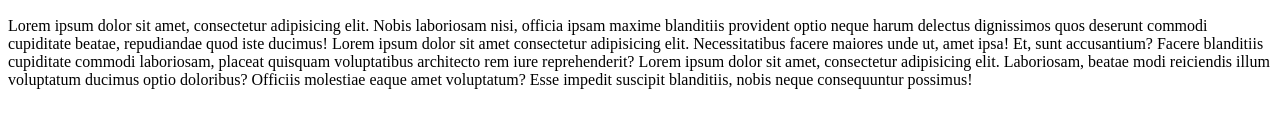
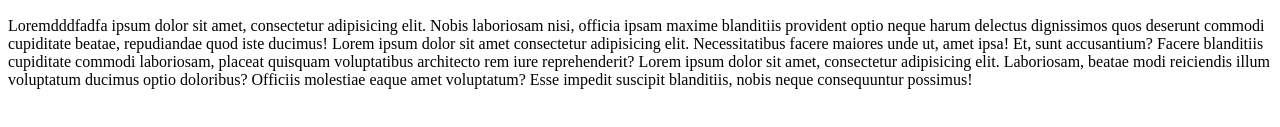
Before and after one commit to aMcCode/ali-mac-portfolio, a plain HTML site: page index.html in a window 1280 px wide. Shown: the part 557-684 px from the top of the page. Drawn offline with Linux system fonts and the light colour scheme.

Commit message:
minor update to lorem ipsom

```diff
--- a/index.html
+++ b/index.html
@@ -1,7 +1,7 @@
 <!DOCTYPE html>
 <html lang="en">
 <head>
-    <meta charset="UTF-8">
+     <meta  charset="UTF-8">
     <meta http-equiv="X-UA-Compatible" content="IE=edge">
     <meta name="viewport" content="width=device-width, initial-scale=1.0">
     <title>Alicia McNeil's Portfolio</title>
@@ -21,7 +21,7 @@
             <img id="profile-img" src="./assets/images/rubber-ducky.png" alt="Alicia's Profile Picture">
         </div>
         <div>
-            <p>Lorem ipsum dolor sit amet, consectetur adipisicing elit. Nobis laboriosam nisi, officia ipsam maxime blanditiis provident optio neque harum delectus dignissimos quos deserunt commodi cupiditate beatae, repudiandae quod iste ducimus! Lorem ipsum dolor sit amet consectetur adipisicing elit. Necessitatibus facere maiores unde ut, amet ipsa! Et, sunt accusantium? Facere blanditiis cupiditate commodi laboriosam, placeat quisquam voluptatibus architecto rem iure reprehenderit? Lorem ipsum dolor sit amet, consectetur adipisicing elit. Laboriosam, beatae modi reiciendis illum voluptatum ducimus optio doloribus? Officiis molestiae eaque amet voluptatum? Esse impedit suscipit blanditiis, nobis neque consequuntur possimus!</p>
+            <p>Loremdddfadfa ipsum dolor sit amet, consectetur adipisicing elit. Nobis laboriosam nisi, officia ipsam maxime blanditiis provident optio neque harum delectus dignissimos quos deserunt commodi cupiditate beatae, repudiandae quod iste ducimus! Lorem ipsum dolor sit amet consectetur adipisicing elit. Necessitatibus facere maiores unde ut, amet ipsa! Et, sunt accusantium? Facere blanditiis cupiditate commodi laboriosam, placeat quisquam voluptatibus architecto rem iure reprehenderit? Lorem ipsum dolor sit amet, consectetur adipisicing elit. Laboriosam, beatae modi reiciendis illum voluptatum ducimus optio doloribus? Officiis molestiae eaque amet voluptatum? Esse impedit suscipit blanditiis, nobis neque consequuntur possimus!</p>
         </div>
         <div></div>
         <div></div>
```
